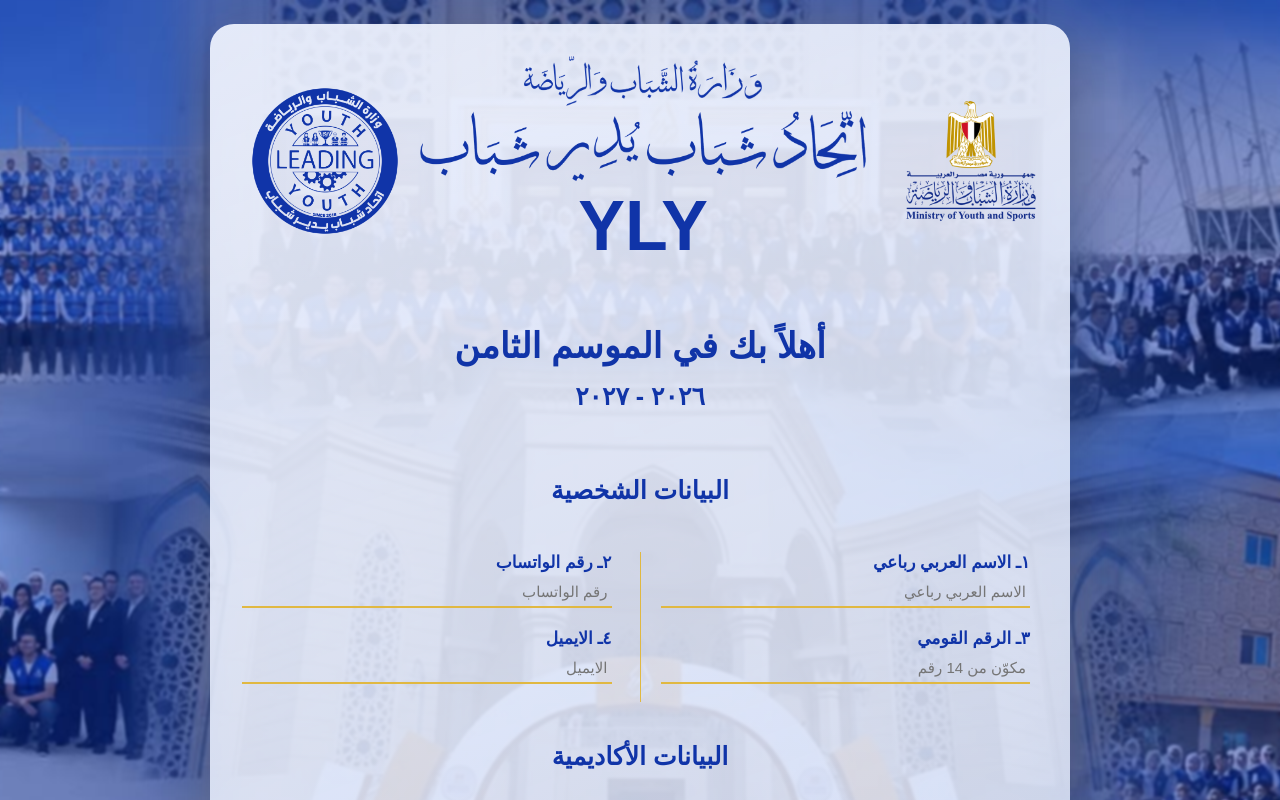
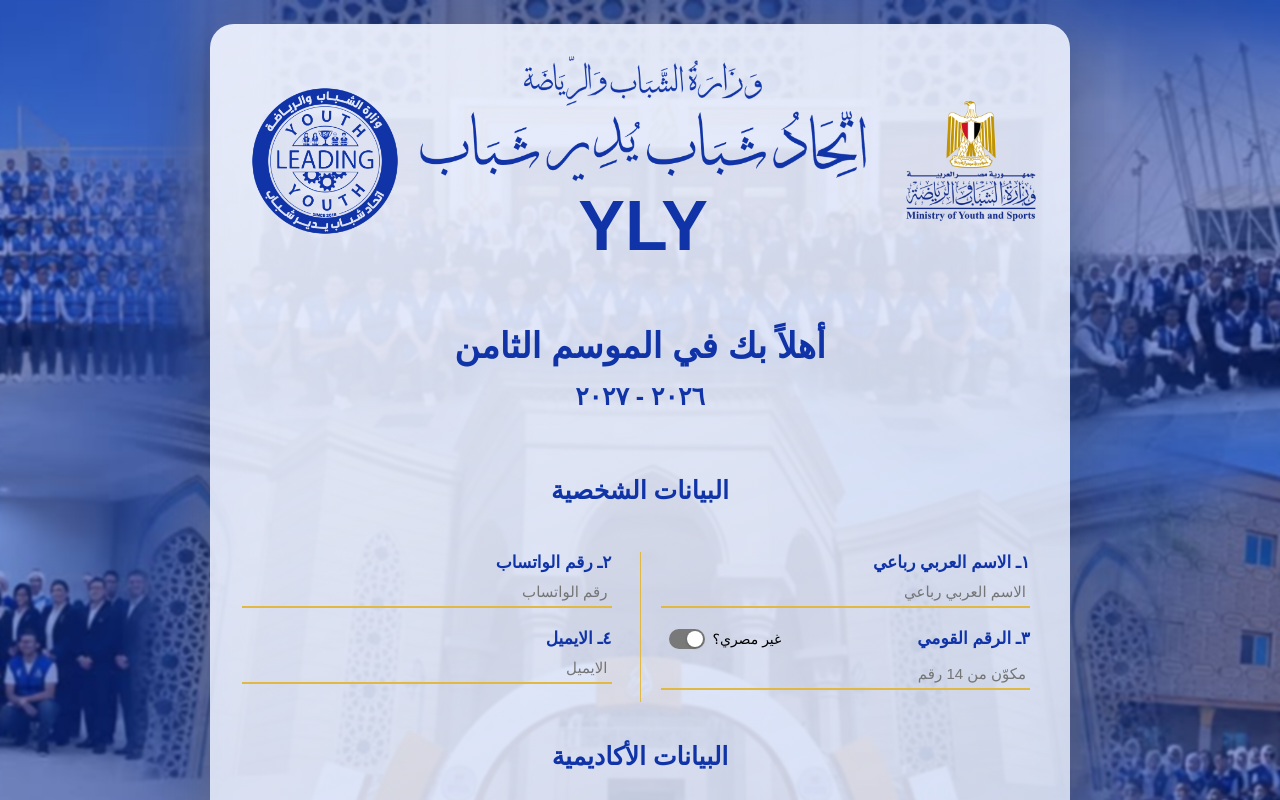
Before and after one commit to Yassenismail12/RegistrationForm, a Next.js app in the folder frontend/: page / in a window 1280 px wide. Shown: the top 800 px of the page. Built offline with nearby package versions, Linux system fonts and the light colour scheme; no server answers; a web font is replaced by a local one.

Commit message:
feat: non-egyptians option

```diff
--- a/frontend/components/RegistrationForm.css
+++ b/frontend/components/RegistrationForm.css
@@ -356,6 +356,10 @@
   line-height: 1.6;
   font-family: "Beiruti", sans-serif;
 }
+#not-egyptian {
+  font-size: 14px;
+  color: #000000;
+}
 @media (max-width: 600px) {
   .form-container {
     padding: 20px 20px;
--- a/frontend/components/RegistrationForm.jsx
+++ b/frontend/components/RegistrationForm.jsx
@@ -27,7 +27,7 @@
     howKnowAboutUs: DEFAULT_HOW_YOU_KNOW_US,
   });
   const [formData, setFormData] = useState({
-    fullNameAr: '', nationalId: '', whatsapp: '', email: '',
+    fullNameAr: '', nationalId: '', isNonEgyptian: false, whatsapp: '', email: '',
     governorate: '', university: '', faculty: '', studyYear: '',
     volunteeredBefore: '', volunteerDetails: '', howKnowAboutUs: '',
   });
@@ -129,10 +129,14 @@
   }, []);
 
 const handleChange = (e) => {
-  const { name, value } = e.target;
-
+  const { name, value, type, checked } = e.target;
+  if (type === 'checkbox') {
+    setFormData(prev => ({ ...prev, [name]: checked }));
+    if (errors[name]) setErrors(prev => ({ ...prev, [name]: '' }));
+    return;
+  }
   // Fields that should only contain numbers — auto-convert Arabic digits
-  const numericFields = ['nationalId', 'whatsapp'];
+  const numericFields = ['whatsapp', ...(formData.isNonEgyptian ? [] : ['nationalId'])];
   const converted = numericFields.includes(name) ? toEnglishNumbers(value) : value;
 
   setFormData(prev => ({ ...prev, [name]: converted }));
@@ -153,11 +157,19 @@
   }
 
   // National ID — 14 digits, starts with 2 or 3
+if (formData.isNonEgyptian) {
+  if (!formData.nationalId.trim()) {
+    newErrors.nationalId = 'رقم الباسبور مطلوب';
+  } else if (!/^[A-Za-z0-9]{6,12}$/.test(formData.nationalId.trim())) {
+    newErrors.nationalId = 'صيغة رقم الباسبور غير صحيحة';
+  }
+} else {
   if (!formData.nationalId) {
     newErrors.nationalId = 'الرقم القومي مطلوب';
   } else if (!/^[23][0-9]{13}$/.test(formData.nationalId)) {
     newErrors.nationalId = 'الرقم القومي يجب أن يكون 14 رقمًا ويبدأ بـ 2 أو 3';
   }
+}
 
   // WhatsApp — Egyptian number: 01x with 11 digits
   if (!formData.whatsapp) {
@@ -288,11 +300,52 @@
                   <input name="fullNameAr" value={formData.fullNameAr} onChange={handleChange} placeholder="الاسم العربي رباعي" />
                   {errors.fullNameAr && <span className="error">{errors.fullNameAr}</span>}
                 </div>
-                <div className="field-group">
-                  <label>٣ـ الرقم القومي</label>
-                  <input name="nationalId" value={formData.nationalId} onChange={handleChange} placeholder="مكوّن من 14 رقم" maxLength={14} />
-                  {errors.nationalId && <span className="error">{errors.nationalId}</span>}
-                </div>
+<div className="field-group">
+  <div style={{ display: 'flex', justifyContent: 'space-between', alignItems: 'center', marginBottom: '6px' }}>
+    <label style={{ margin: 0 }}>٣ـ {formData.isNonEgyptian ? 'رقم الباسبور' : 'الرقم القومي'}</label>
+
+    <label style={{ display: 'flex', alignItems: 'center', gap: '8px', cursor: 'pointer', fontWeight: 'normal', fontSize: '12px', color: '#1034A8' }}>
+      <span id="not-egyptian">غير مصري؟</span>
+      <span style={{ position: 'relative', display: 'inline-block', width: '36px', height: '20px' }}>
+        <input
+          type="checkbox"
+          name="isNonEgyptian"
+          checked={formData.isNonEgyptian}
+          onChange={handleChange}
+          style={{ opacity: 0, width: 0, height: 0, position: 'absolute' }}
+        />
+        <span style={{
+          position: 'absolute',
+          inset: 0,
+          background: formData.isNonEgyptian ? '#1034A8' : '#797979',
+          borderRadius: '999px',
+          transition: 'background 0.2s ease',
+        }}>
+          <span style={{
+            position: 'absolute',
+            top: '2px',
+            [formData.isNonEgyptian ? 'left' : 'right']: '2px',
+            width: '16px',
+            height: '16px',
+            background: '#fff',
+            borderRadius: '50%',
+            transition: 'left 0.2s ease, right 0.2s ease',
+            boxShadow: '0 1px 3px rgba(0,0,0,0.25)',
+          }} />
+        </span>
+      </span>
+    </label>
+  </div>
+
+  <input
+    name="nationalId"
+    value={formData.nationalId}
+    onChange={handleChange}
+    placeholder={formData.isNonEgyptian ? 'رقم الباسبور' : 'مكوّن من 14 رقم'}
+    maxLength={formData.isNonEgyptian ? 12 : 14}
+  />
+  {errors.nationalId && <span className="error">{errors.nationalId}</span>}
+</div>
               </div>
               <div className="divider" />
               <div className="column">
```
